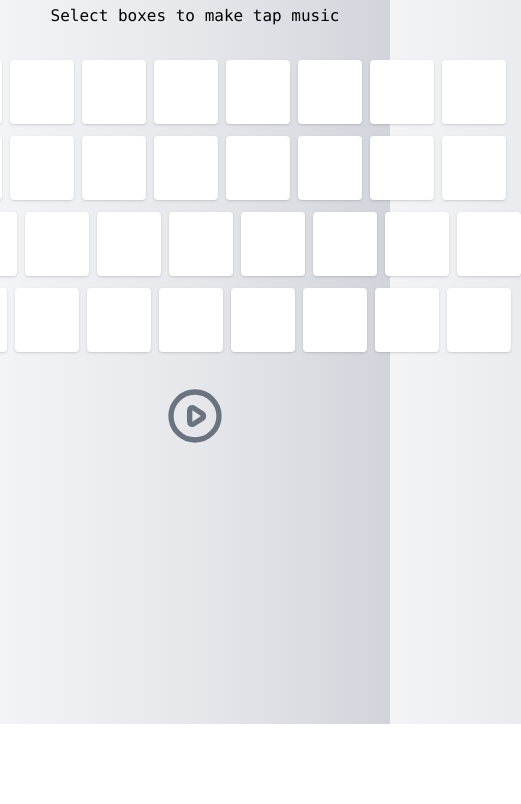
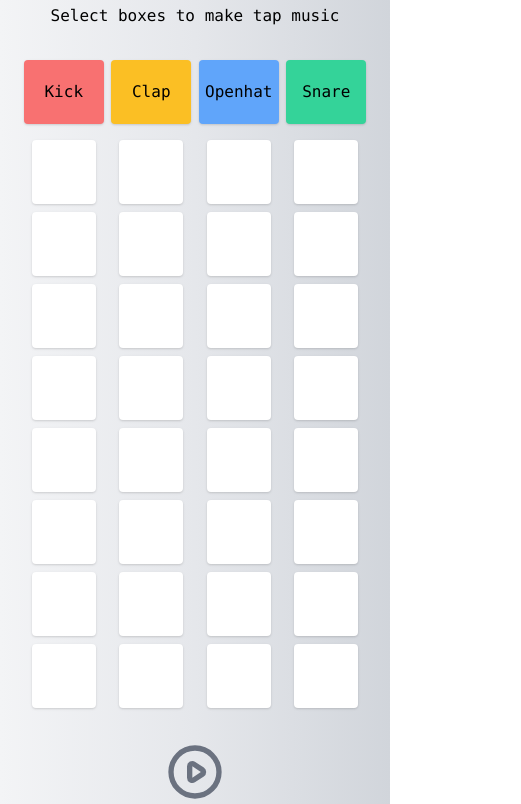
Before and after one commit to tsengm6h6/tap-music, a plain HTML site: page index.html in a window 390 px wide. Shown: the part 120-924 px from the top of the page, 521 px wide, since content can reach past the window. Before the commit the page ends 844 px from the top, so only its background shows below. Drawn offline with nearby package versions, Linux system fonts and the light colour scheme; no server answers.

Commit message:
modify responsive ui

```diff
--- a/index.html
+++ b/index.html
@@ -12,12 +12,13 @@
 <body class="font-mono h-full bg-gradient-to-r from-gray-100 via-gray-200 to-gray-300">
   <h1 class="mt-16 mb-3 uppercase text-center font-extrabold text-4xl">Tap Music</h1>
   <p class='mt-5 mb-8 text-center'>Select boxes to make tap music</p>
+  <div class="flex items-center justify-center px-5 md:px-0 md:flex-col">
     <!-- Kick -->
-  <div class="flex justify-center items-center">
-    <div class="w-20 h-16 flex items-center justify-center bg-red-400 shadow rounded mr-4">
+    <div class="flex flex-col flex-grow md:flex-row justify-center items-center">
+      <div class="w-20 h-16 flex items-center justify-center bg-red-400 shadow rounded mb-4 md:mr-4 md:mb-0">
         Kick
       </div>
-    <div class="kick flex space-x-2">
+      <div class="kick flex flex-col md:flex-row justify-center items-center space-y-2 md:space-x-2 md:space-y-0">
         <label class="inline-block w-16 h-16 bg-white shadow rounded">
           <input type="checkbox" class='hidden'>
         </label>
@@ -46,11 +47,12 @@
       </div>
     </div>
     <!-- Clap -->
-  <div class="flex justify-center items-center mt-3">
-    <div class="w-20 h-16 flex items-center justify-center bg-yellow-400 text-black shadow rounded mr-4">
+    <div class="flex flex-col flex-grow md:flex-row justify-center items-center md:mt-3">
+      <div
+        class="w-20 h-16 flex items-center justify-center bg-yellow-400 text-black shadow rounded mb-4 md:mr-4 md:mb-0">
         Clap
       </div>
-    <div class="clap flex space-x-2">
+      <div class="clap flex flex-col md:flex-row justify-center items-center space-y-2 md:space-x-2 md:space-y-0">
         <label class="inline-block w-16 h-16 bg-white shadow rounded">
           <input type="checkbox" class='hidden'>
         </label>
@@ -79,11 +81,12 @@
       </div>
     </div>
     <!-- Openhat -->
-  <div class="flex justify-center items-center mt-3">
-    <div class="w-20 h-16 flex items-center justify-center bg-blue-400 text-black shadow rounded mr-4">
+    <div class="flex flex-col flex-grow md:flex-row justify-center items-center md:mt-3">
+      <div
+        class="w-20 h-16 flex items-center justify-center bg-blue-400 text-black shadow rounded mb-4 md:mr-4 md:mb-0">
         Openhat
       </div>
-    <div class="openhat flex space-x-2">
+      <div class="openhat flex flex-col md:flex-row justify-center items-center space-y-2 md:space-x-2 md:space-y-0">
         <label class="inline-block w-16 h-16 bg-white shadow rounded">
           <input type="checkbox" class='hidden'>
         </label>
@@ -112,11 +115,12 @@
       </div>
     </div>
     <!-- Snare -->
-  <div class="flex justify-center items-center mt-3">
-    <div class="w-20 h-16 flex items-center justify-center bg-green-400 text-black shadow rounded mr-4">
+    <div class="flex flex-col flex-grow md:flex-row justify-center items-center md:mt-3">
+      <div
+        class="w-20 h-16 flex items-center justify-center bg-green-400 text-black shadow rounded mb-4 md:mr-4 md:mb-0">
         Snare
       </div>
-    <div class="snare flex space-x-2">
+      <div class="snare flex flex-col md:flex-row justify-center items-center space-y-2 md:space-x-2 md:space-y-0">
         <label class="inline-block w-16 h-16 bg-white shadow rounded">
           <input type="checkbox" class='hidden'>
         </label>
@@ -144,7 +148,7 @@
 
       </div>
     </div>
-
+  </div>
   <!-- Play Button -->
   <div class="flex items-center justify-center mt-8">
     <button class="focus:outline-none">
--- a/main.js
+++ b/main.js
@@ -41,7 +41,6 @@ window.onload = function () {
 
   function repeat(time) {
     let step = index % 8 // 每 8 次一輪
-    console.log(step)
     let kickInput = document.querySelector(`.kick label:nth-child(${step + 1}) input`) // step 從 0 開始
     if (kickInput.checked) {
       kick.start()
```
Lines whose indentation alone changed are shown as unchanged.
